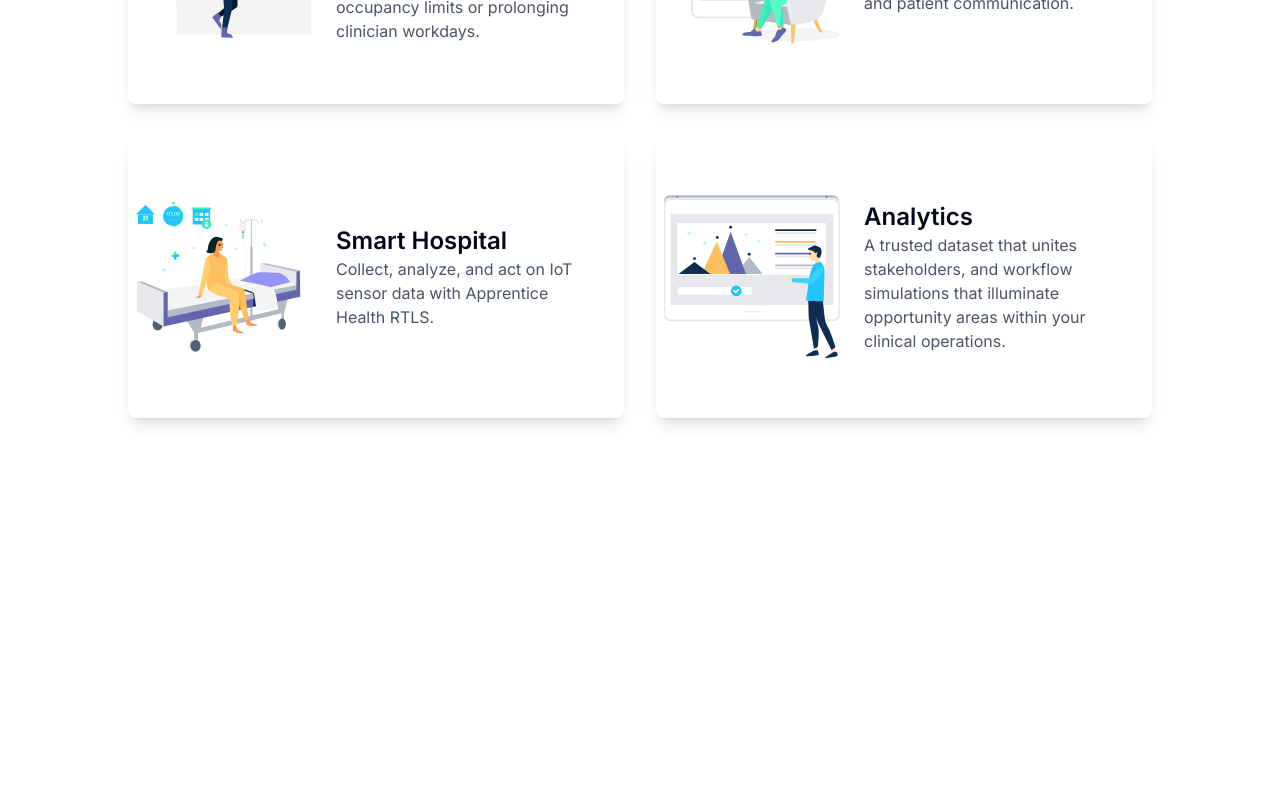
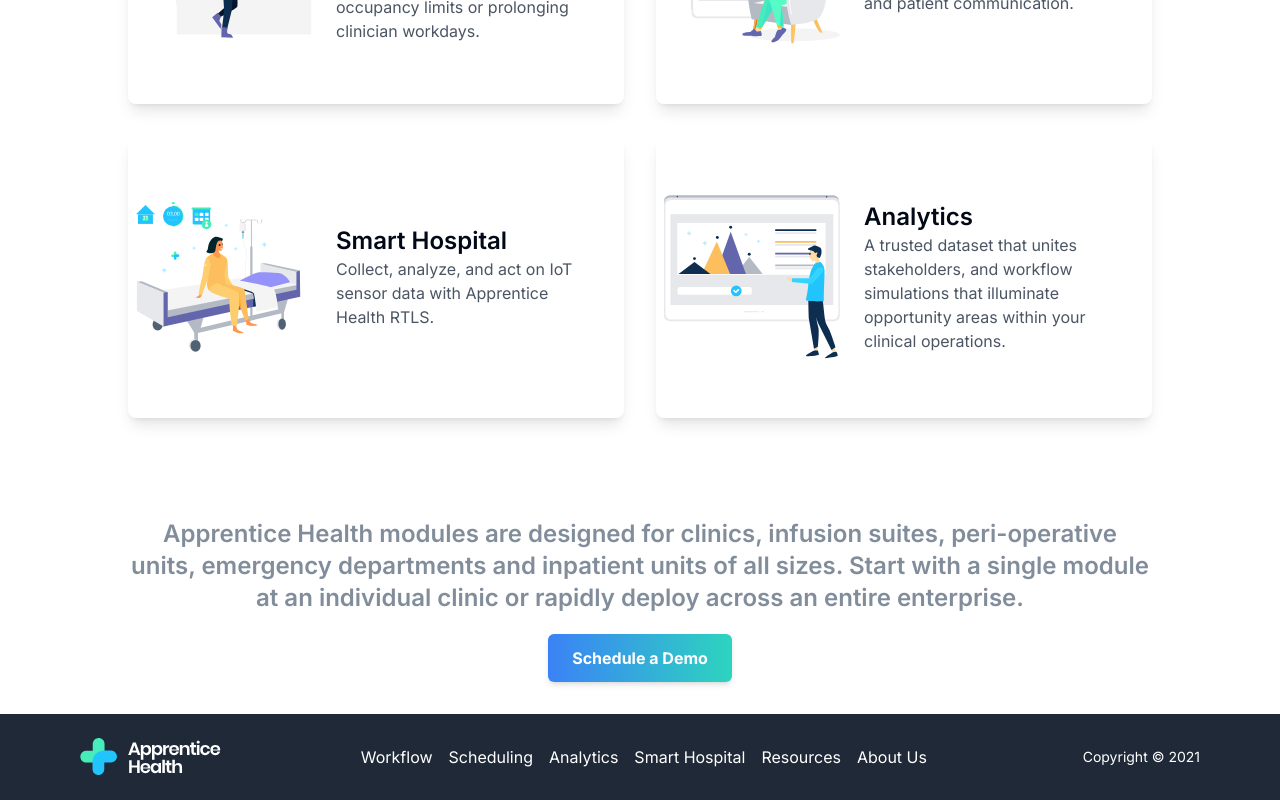
Before and after one commit to Priyanshu9898/Apprentice-Health, a Next.js app: page / in a window 1280 px wide. Shown: the part 1791-2591 px from the top of the page. Before the commit the page ends 2241 px from the top, so only its background shows below. Built offline with nearby package versions, Linux system fonts and the light colour scheme.

Commit message:
Footer is Created

```diff
--- a/app/layout.tsx
+++ b/app/layout.tsx
@@ -2,6 +2,7 @@
 import { Inter } from "next/font/google";
 import "./globals.css";
 import NavbarComponent from "@/components/Navbar/Navbar";
+import Footer from "@/components/shared/Footer";
 
 const inter = Inter({ subsets: ["latin"] });
 
@@ -20,6 +21,7 @@
       <body className={inter.className}>
         <NavbarComponent />
         {children}
+        <Footer />
       </body>
     </html>
   );
--- a/app/page.tsx
+++ b/app/page.tsx
@@ -10,6 +10,7 @@
       <HeroSection />
       <BenefitsSection />
       <CardsSection />
+
     </>
   );
 };
--- a/components/Home/CardsSection.tsx
+++ b/components/Home/CardsSection.tsx
@@ -3,6 +3,7 @@
 import React from "react";
 import AnimatedCard from "../shared/AnimatedCard";
 import { motion } from "framer-motion";
+import { Button } from "../ui/button";
 
 const cardsData = [
   {
@@ -60,6 +61,28 @@
   },
 };
 
+const buttonVariants = {
+  hover: {
+    scale: 1.05,
+    transition: {
+      duration: 0.2,
+      ease: "easeInOut",
+    },
+    transformOrigin: "center",
+  },
+
+  initial: {
+    scale: 1,
+  },
+};
+
+const buttonStyle = `
+  bg-gradient-to-r from-blue-500 to-teal-400 text-white font-bold py-3 px-6 rounded-md
+  hover:from-teal-400 hover:to-blue-500 shadow-md
+  transform transition-transform duration-200 ease-in-out
+  transform-origin:center
+`;
+
 const CardsSection = () => {
   return (
     <div className="container mx-auto px-4 xl:px-32 py-8 overflow-hidden">
@@ -85,6 +108,31 @@
           <AnimatedCard key={index} {...card} />
         ))}
       </div>
+
+      <motion.div
+        className="mt-20 py-5 opacity-0"
+        initial={{ opacity: 0, y: 50 }}
+        whileInView={{ opacity: 1, y: 0 }}
+        transition={{ duration: 0.8, delay: 0.4 }}
+      >
+        <p className="text-base md:text-2xl  text-[#828D9C] text-center font-semibold">
+          Apprentice Health modules are designed for clinics, infusion suites,
+          peri-operative units, emergency departments and inpatient units of all
+          sizes. Start with a single module at an individual clinic or rapidly
+          deploy across an entire enterprise.
+        </p>
+      </motion.div>
+
+      <motion.div className="flex w-full items-center justify-center">
+        <motion.button
+          variants={buttonVariants}
+          whileHover="hover"
+          initial="initial"
+          className={`inline-block ${buttonStyle}`}
+        >
+          Schedule a Demo
+        </motion.button>
+      </motion.div>
     </div>
   );
 };
--- /dev/null
+++ b/components/shared/Footer.tsx
@@ -0,0 +1,81 @@
+"use client";
+
+import Link from "next/link";
+import { motion } from "framer-motion";
+import Image from "next/image";
+import { usePathname } from "next/navigation";
+
+const Footer = () => {
+  const pathname = usePathname();
+
+  const isActive = (currPage: string) => {
+    return pathname === currPage;
+  };
+
+  return (
+    <motion.footer
+      className="bg-gray-800 text-white py-6"
+      initial={{ opacity: 0, y: 50 }}
+      animate={{ opacity: 1, y: 0 }}
+      transition={{ duration: 0.5 }}
+    >
+      <div className="max-w-6xl mx-auto px-4 flex items-center flex-row justify-between">
+        <Link href={"/"}>
+          <Image
+            src="/assets/images/logo-light.svg"
+            alt="Logo"
+            width={141}
+            height={38}
+            className="logo"
+          />
+        </Link>
+        <nav className="flex flex-col md:flex-row justify-center mb-4 md:mb-0">
+          <Link
+            href="/workflow"
+            className={`js-menu-link mr-4 hover:text-blue-300 hover-link ${isActive("/workflow") && "active"}`}
+          >
+            Workflow
+          </Link>
+          <Link
+            href="/scheduling"
+            className={`js-menu-link mr-4 hover:text-blue-300 hover-link ${isActive("/scheduling") && "active"}`}
+          >
+            Scheduling
+          </Link>
+          <Link
+            href="/analytics"
+            className={`js-menu-link mr-4 hover:text-blue-300 hover-link ${isActive("/analytics") && "active"}`}
+          >
+            Analytics
+          </Link>
+          <Link
+            href="/smartHospital"
+            className={`js-menu-link mr-4 hover:text-blue-300 hover-link ${isActive("/smartHospital") && "active"}`}
+          >
+            Smart Hospital
+          </Link>
+          <Link
+            href="/resources"
+            className={`js-menu-link mr-4 hover:text-blue-300 hover-link ${isActive("/resources") && "active"}`}
+          >
+            Resources
+          </Link>
+          <Link
+            href="/about"
+            className={`js-menu-link mr-4 hover:text-blue-300 hover-link ${isActive("/about") && "active"}`}
+          >
+            About Us
+          </Link>
+        </nav>
+        <p className="hidden lg:block text-xs md:text-sm">
+          Copyright &copy; 2021
+        </p>
+      </div>
+      <div className="lg:hidden text-center mt-4 md:mt-0">
+        <p className="text-xs md:text-sm">Copyright &copy; 2021</p>
+      </div>
+    </motion.footer>
+  );
+};
+
+export default Footer;
```
Also changed, not shown: public/assets/images/divider-footer.png (added), public/assets/images/logo-light.svg (added).
